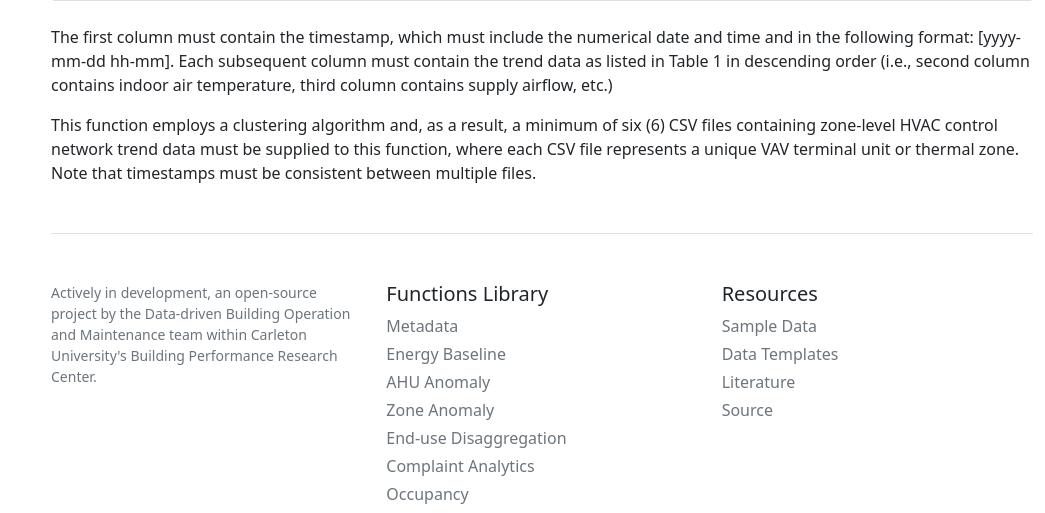
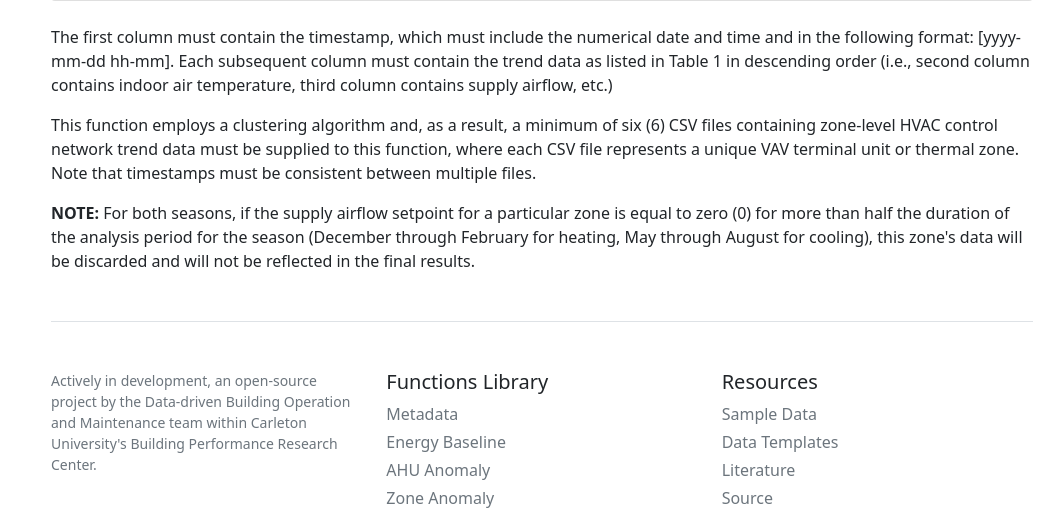
Before and after one commit to Carleton-DBOM-Research-Group/Building_energy_management_toolkit, a Flask app: page /functions/zoneAnomaly/inputs in a window 1280 px wide. Shown: the part 1185-1698 px from the top of the page, without its empty margins (235-1280 px from the left). Run offline with Flask 2, Linux system fonts and the light colour scheme.

Commit message:
added disclaimer to discarded zone data

```diff
--- a/templates/functions_zoneAnomaly_inputs.html
+++ b/templates/functions_zoneAnomaly_inputs.html
@@ -246,6 +246,8 @@
       contains supply airflow, etc.)</p>
     <p class="fs-6">This function employs a clustering algorithm and, as a result, a minimum of six (6) CSV files containing zone-level HVAC control network trend data must be supplied to this function, where each CSV file represents a unique VAV terminal unit or
       thermal zone. Note that timestamps must be consistent between multiple files.</p>
+    <p class="fs-6"><strong>NOTE:</strong> For both seasons, if the supply airflow setpoint for a particular zone is equal to zero (0) for more than half the duration of the analysis period for the season (December through February for heating, May through August for cooling),
+      this zone's data will be discarded and will not be reflected in the final results.</p>
 
     <!-- Footer -->
     <footer class="pt-4 my-md-5 pt-md-5 border-top">
```
